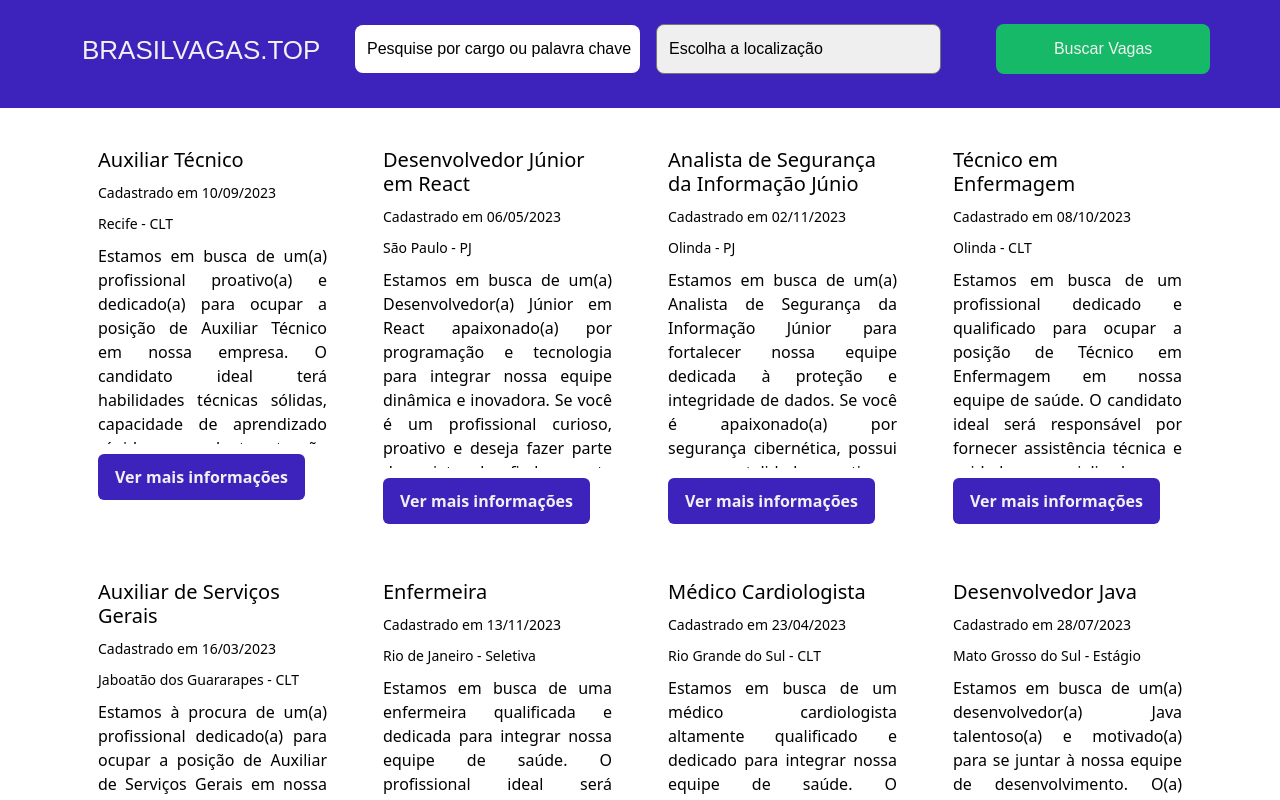
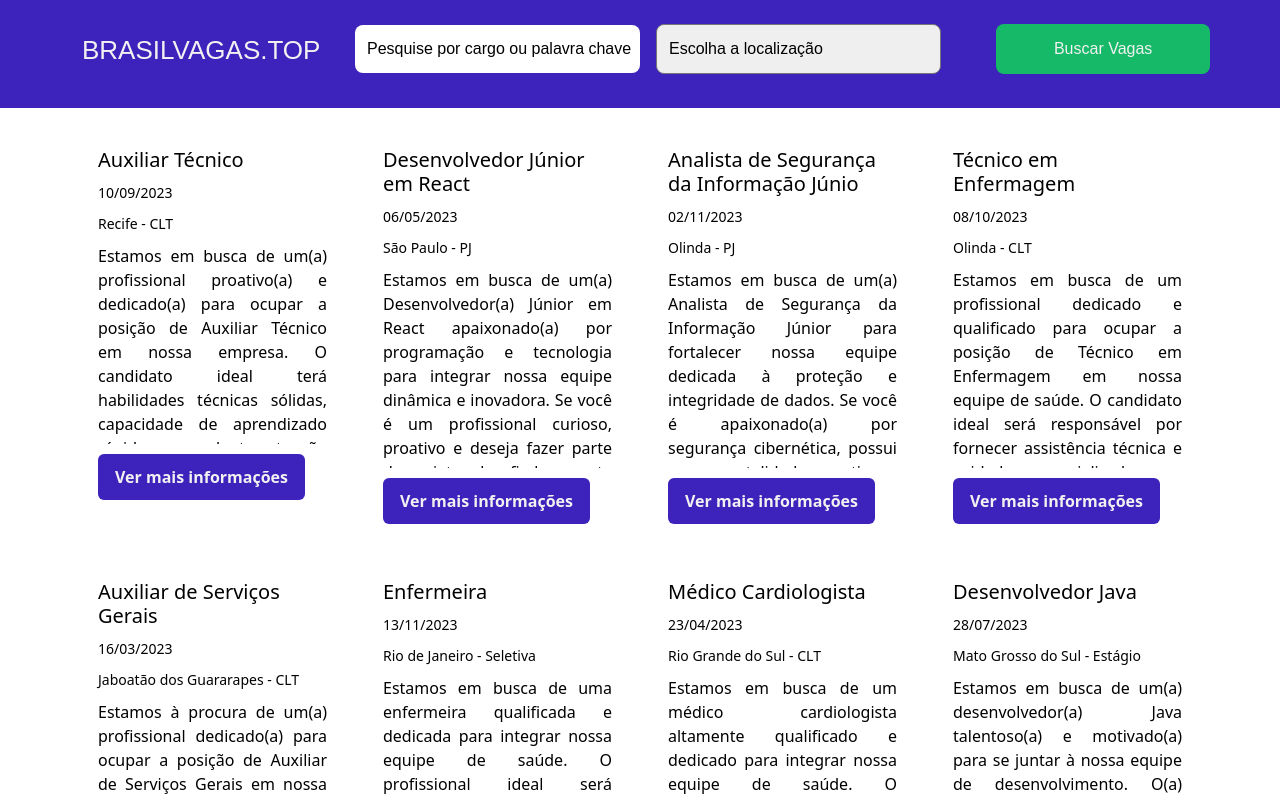
Before and after one commit to GabrielFinotti/BrasilVagas-Frontend, an Angular app: page /home in a window 1280 px wide. Shown: the top 800 px of the page. Built offline with nearby package versions, Linux system fonts and the light colour scheme; data requests are answered from the project's data file.

Commit message:
Refatoração
Exclusão de código desnecessário!

```diff
--- a/src/app/components/card-vaga/card-vaga.component.html
+++ b/src/app/components/card-vaga/card-vaga.component.html
@@ -5,24 +5,18 @@
 >
   <div class="card-body">
     <h5 class="card-title">
-      {{ card.title == "" || null ? "Título da vaga" : card.title }}
+      {{ card.title }}
     </h5>
     <p class="card-subtitle">
-      {{
-        card.date == "" || null
-          ? "Data de cadastro"
-          : "Cadastrado em " + card.date
-      }}
+      {{ card.date }}
     </p>
     <p class="card-subtitle">
-      {{ card.local == "" || null ? "Local" : card.local }} -
-      {{ card.type == "" || null ? "Tipo" : card.type }}
+      {{ card.local }} -
+      {{ card.type }}
     </p>
     <p class="card-text overflow-auto">
-      {{ card.desc == "" || null ? "Descrição da vaga" : card.desc }}
+      {{ card.desc }}
     </p>
-    <a [href]="card.link == '' || null ? '#' : card.link" class="btn fw-bold"
-      >Ver mais informações</a
-    >
+    <a [href]="card.link" class="btn fw-bold">Ver mais informações</a>
   </div>
 </div>
```
